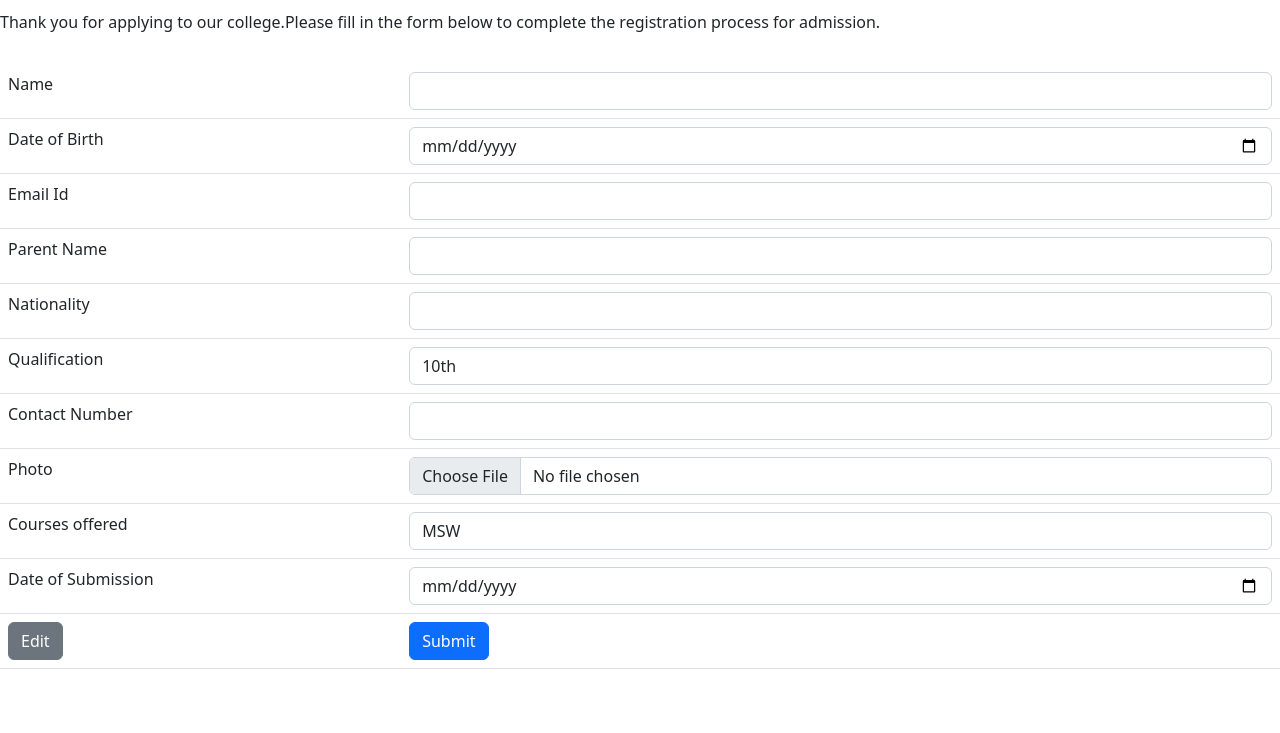
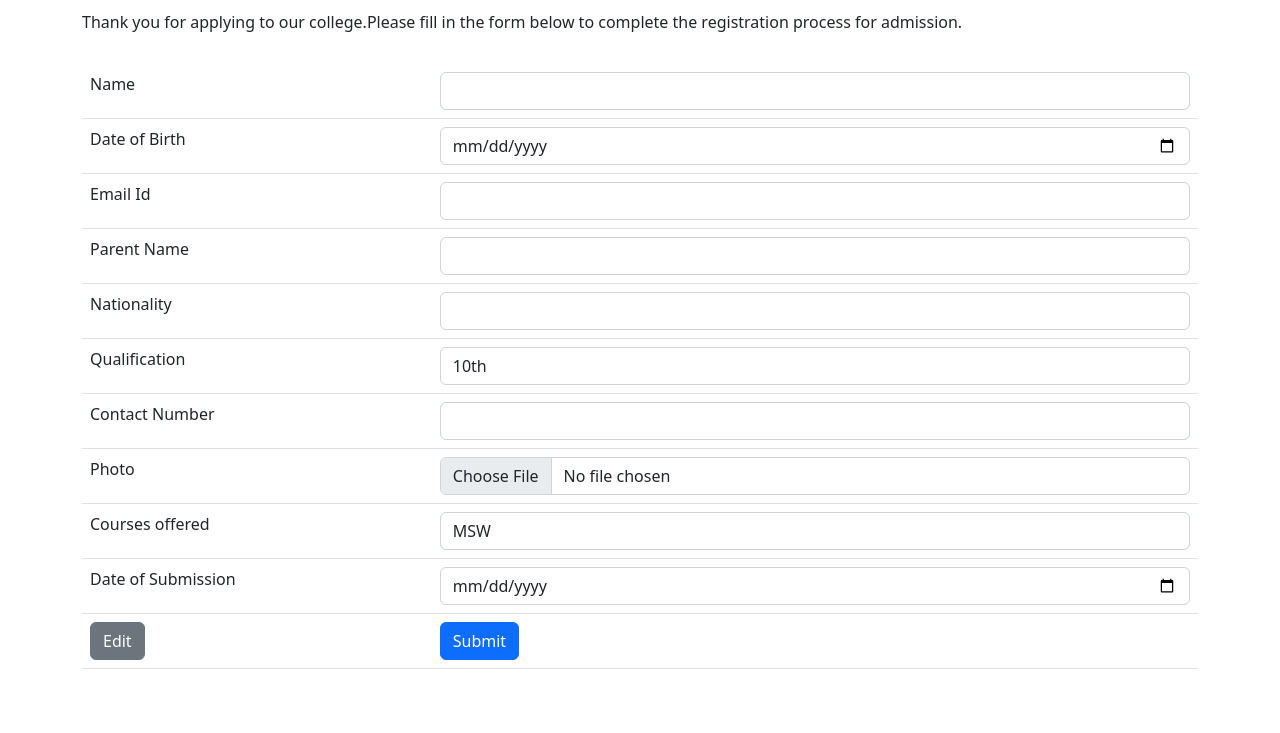
Before and after one commit to AriyaUnni/htmlProgramming, a plain HTML site: page college.html in a window 1280 px wide. Shown: the part 67-800 px from the top of the page. Drawn offline with nearby package versions, Linux system fonts and the light colour scheme.

Commit message:
college form

```diff
--- a/college.html
+++ b/college.html
@@ -10,6 +10,12 @@
     <title>college</title>
 </head>
 <body>
+
+    <div class="container">
+        <div class="row">
+            <div class="col col-12 col-sm-12 col-md-12 col-lg-12 col-xl-12 col-xxl-12">
+
+
     <h1>College Registration Form</h1>
     <br>
     <h6>Thank you for applying to our college.Please fill in the form below to complete the registration process for admission.</h6>
@@ -74,6 +80,10 @@
             <td><button class="btn btn-primary">Submit</button></td>
         </tr>
     </table>
+            </div>
+        </div>
+    </div>
+
 
     <!-- JavaScript Bundle with Popper -->
 <script src="https://cdn.jsdelivr.net/npm/bootstrap@5.2.1/dist/js/bootstrap.bundle.min.js" integrity="sha384-u1OknCvxWvY5kfmNBILK2hRnQC3Pr17a+RTT6rIHI7NnikvbZlHgTPOOmMi466C8" crossorigin="anonymous"></script>
```
